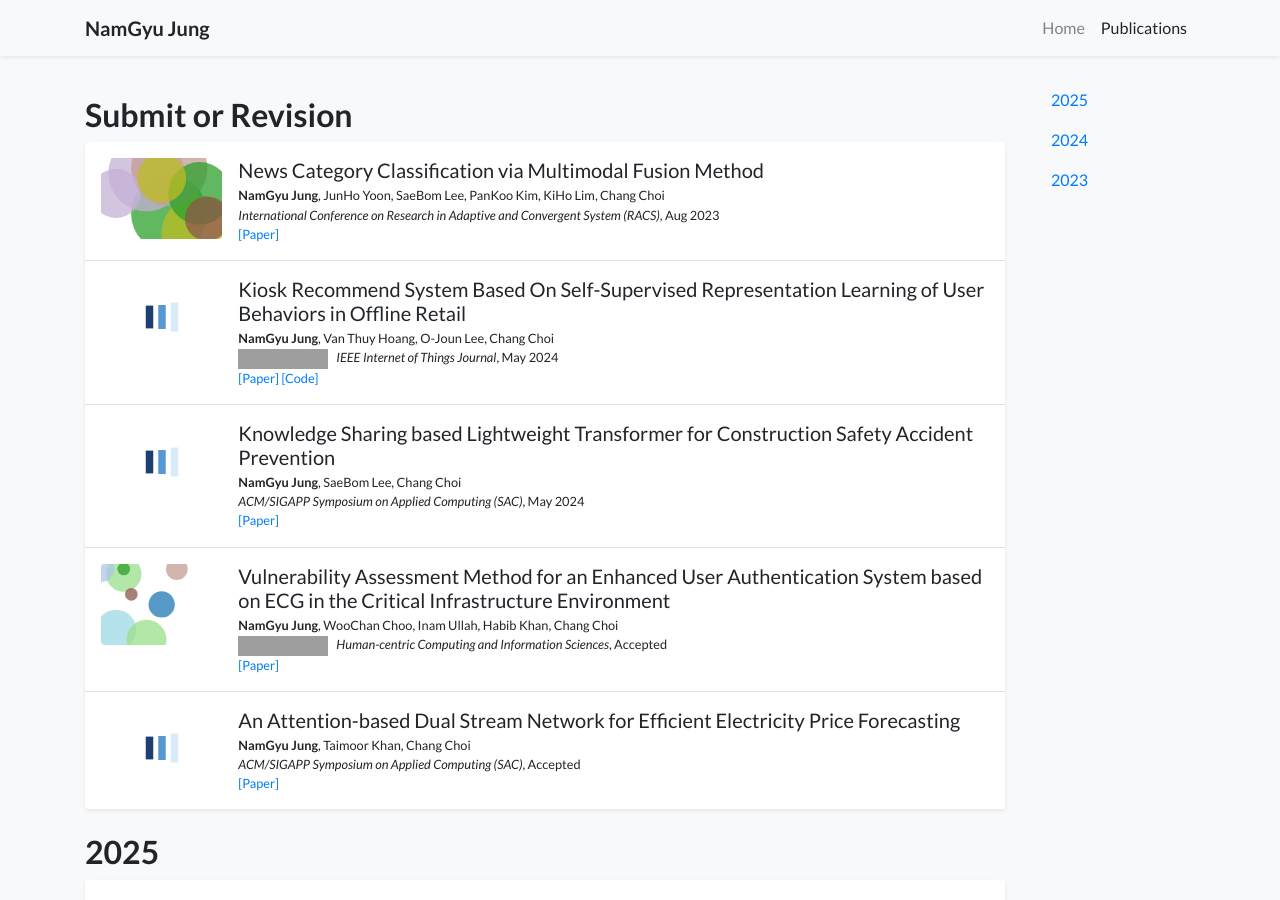
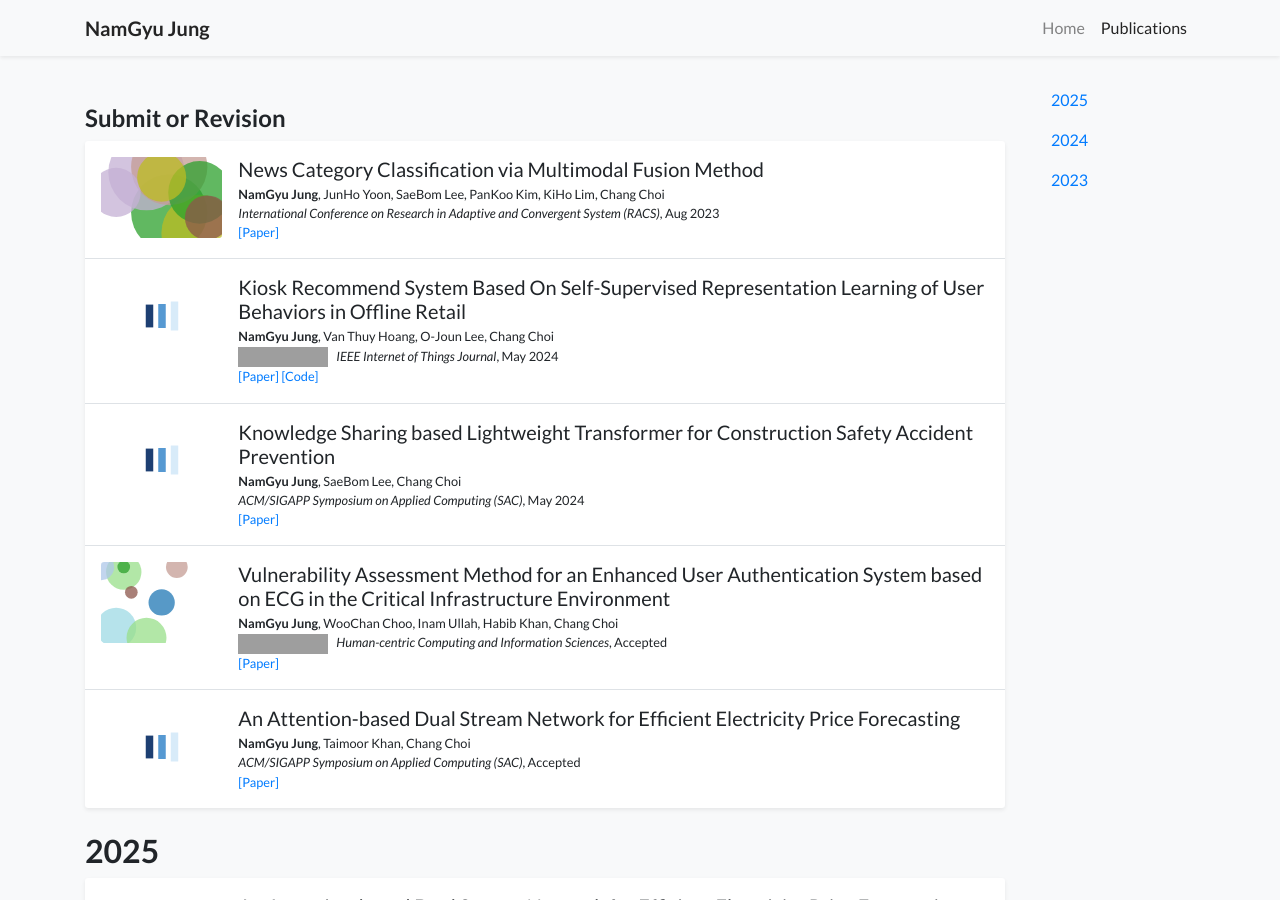
Before and after one commit to Namgyu97/Namgyu97, a Jekyll site: the page built from publications.html, in a window 1280 px wide and 900 px high. Built offline with Jekyll 4.4.1, drawn with Linux system fonts in a browser that asks for light colours; nearby versions of some CDN libraries; a style sheet for code colours, icons or effects is not loaded; grey boxes are pictures that could not be loaded.

Commit message:
Update publications.html

```diff
--- a/publications.html
+++ b/publications.html
@@ -12,7 +12,7 @@ body_attr: >-
 <div class="row">
     <div class="col-12 col-lg-10">
       {% if revision_items and revision_items.size > 0 %}
-      <h2 class="pt-3" id="revision-section">Submit or Revision</h2>
+      <h4 class="pt-4" id="revision-section">Submit or Revision</h2>
       <div class="my-0 p-0 bg-white shadow-sm rounded-sm">
           {% for item in revision_items %}
               {% include widgets/publication_item.html item=item hide_bottom_border=forloop.last first=forloop.first last=forloop.last %}
```
